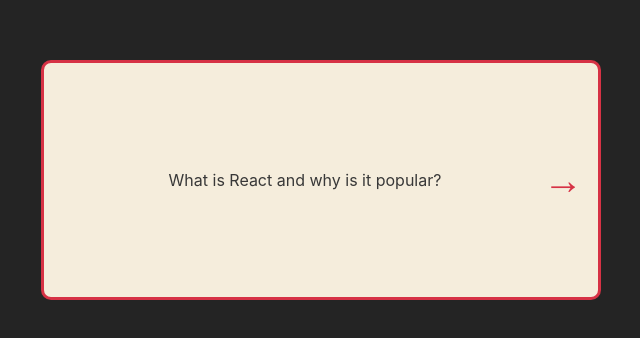
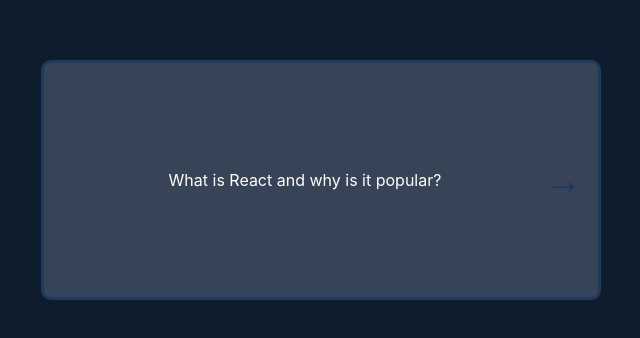
Before and after one commit to LinSchmitz/flashcard, a React (Vite) app: page / in a window 1280 px wide. Shown: the part 220-558 px from the top of the page, without its empty margins (319-959 px from the left). Built offline with nearby package versions, Linux system fonts and the light colour scheme.

Commit message:
added some q

```diff
--- a/src/index.css
+++ b/src/index.css
@@ -10,22 +10,26 @@
   -webkit-font-smoothing: antialiased;
   -moz-osx-font-smoothing: grayscale;
 
-  --red1: #d63245;
-  --light1: #f5eddc;
-
-  --gray1: #383838;
-
-  background-color: #242424;
+  --primary-100: #1f3a5f;
+  --primary-200: #4d648d;
+  --primary-300: #acc2ef;
+  --accent-100: #3d5a80;
+  --accent-200: #cee8ff;
+  --text-100: #ffffff;
+  --text-200: #e0e0e0;
+  --bg-100: #0f1c2e;
+  --bg-200: #1f2b3e;
+  --bg-300: #374357;
 }
 
 body {
   margin: 0;
   display: flex;
-  justify-content: center; /* مرکز افقی */
-  align-items: center; /* مرکز عمودی */
+  justify-content: center;
+  align-items: center;
   min-width: 320px;
   min-height: 100vh;
-  background-color: var(--background-color, #242424);
+  background-color: var(--bg-100);
 }
 
 .flashcards {
@@ -33,21 +37,22 @@
   flex-direction: column;
   align-items: center;
   gap: 1.5rem;
-  margin: 0; /* حذف حاشیه */
+  margin: 0;
   font-size: 1.5rem;
   text-align: center;
   width: 100%;
   max-width: 440px;
+  color: var(--text-200);
 }
 
 .card {
   position: relative;
-  width: 35rem; /* عرض ثابت */
-  height: 15rem; /* ارتفاع ثابت */
-  background-color: var(--light1);
-  border: 3px solid var(--red1);
-  color: var(--gray1);
-  padding: 1.5rem 3.5rem 1.5rem 1.5rem; /* جای کافی برای دکمه */
+  width: 35rem;
+  height: 15rem;
+  background-color: var(--bg-300);
+  border: 3px solid var(--primary-100);
+  color: var(--text-100);
+  padding: 1.5rem 3.5rem 1.5rem 1.5rem;
   border-radius: 10px;
   cursor: pointer;
   user-select: none;
@@ -57,21 +62,26 @@
   justify-content: center;
   text-align: center;
 
-  box-sizing: border-box; /* تضمین می‌کند padding داخل اندازه محاسبه شود */
-  overflow-wrap: break-word; /* جلوگیری از سرریز شدن متن */
-  word-break: break-word; /* شکستن کلمات طولانی */
-  white-space: normal; /* اجازه شکستن خطوط */
+  box-sizing: border-box;
+  overflow-wrap: break-word;
+  word-break: break-word;
+  white-space: normal;
+
+  transition: background-color 0.3s ease, border-color 0.3s ease,
+    color 0.3s ease, box-shadow 0.3s ease;
 }
 
 .card:hover {
-  box-shadow: 0 8px 16px rgba(214, 50, 69, 0.45);
+  box-shadow: 0 4px 8px var(--accent-200);
+  border-color: var(--primary-200);
+  background-color: var(--bg-200);
 }
 
 .card.selected {
-  border-color: var(--light1);
-  background-color: var(--red1);
-  color: var(--light1);
-  box-shadow: 0 8px 24px rgba(245, 237, 220, 0.6);
+  border-color: var(--accent-200);
+  background-color: var(--primary-200);
+  color: var(--text-100);
+  box-shadow: 0 4px 12px var(--accent-200);
 }
 
 .next-button {
@@ -81,7 +91,7 @@
   transform: translateY(-50%);
   background: none;
   border: none;
-  color: var(--red1);
+  color: var(--primary-100);
   font-size: 2.5rem;
   cursor: pointer;
   user-select: none;
@@ -91,10 +101,10 @@
 }
 
 .next-button:hover {
-  color: var(--light1);
+  color: var(--accent-200);
 }
 
 .next-button:active {
   transform: scale(0.95);
-  box-shadow: 0 2px 6px rgba(214, 50, 69, 0.4);
+  box-shadow: 0 1px 3px var(--accent-200);
 }
```
